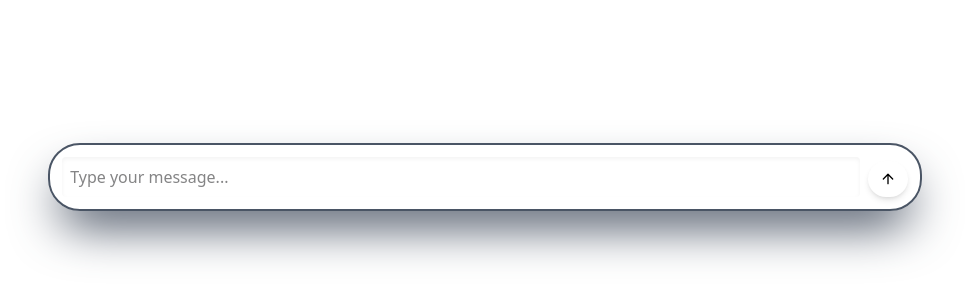
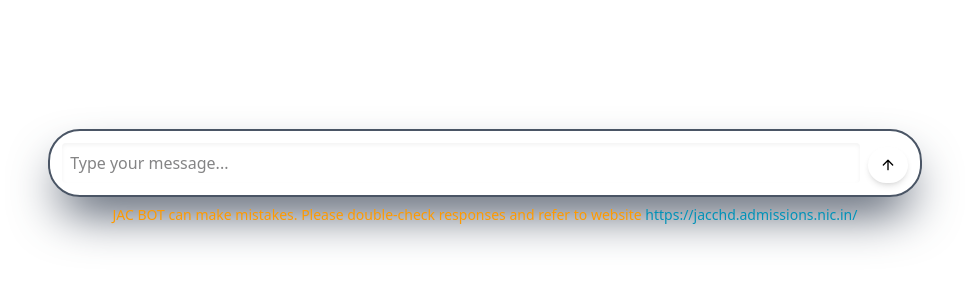
Before and after one commit to Amanbig/jac_chat_bot, a Next.js app: page / in a window 1280 px wide. Shown: the part 340-640 px from the top of the page, without its empty margins (155-1124 px from the left). Built offline with nearby package versions, Linux system fonts and the light colour scheme; no server answers.

Commit message:
added line for wrong responses

```diff
--- a/src/components/app/userInputBar.tsx
+++ b/src/components/app/userInputBar.tsx
@@ -61,7 +61,7 @@ const UserInputBar: React.FC<UserInputBarProps> = ({ onSubmit, isLoading }) => {
   };
 
   return (
-    <div className='flex justify-center text-center'>
+    <div className='flex flex-col justify-center text-center items-center'>
       <div className='w-[70%] p-3 border-2 border-gray-600 rounded-4xl shadow-2xl shadow-gray-700'>
         <form onSubmit={handleSubmit} className="flex gap-2 items-end">
           <textarea
@@ -85,6 +85,7 @@ const UserInputBar: React.FC<UserInputBarProps> = ({ onSubmit, isLoading }) => {
           </Button>
         </form>
       </div>
+      <p className='text-sm text-amber-500 pt-2'>JAC BOT can make mistakes. Please double-check responses and refer to website <a className='text-cyan-600 cursor-pointer hover:text-cyan-800'>https://jacchd.admissions.nic.in/</a></p>
     </div>
   );
 };
```
